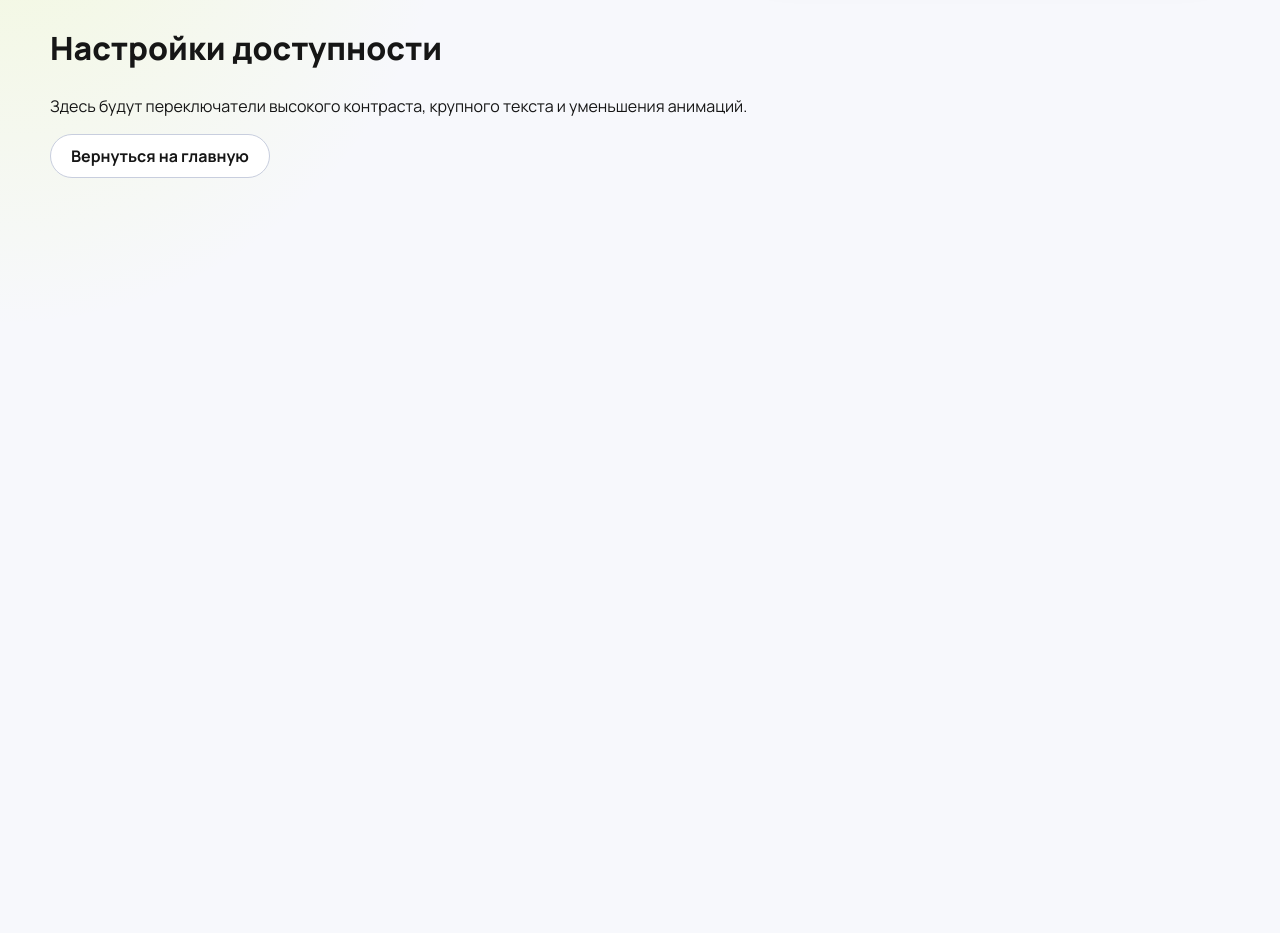
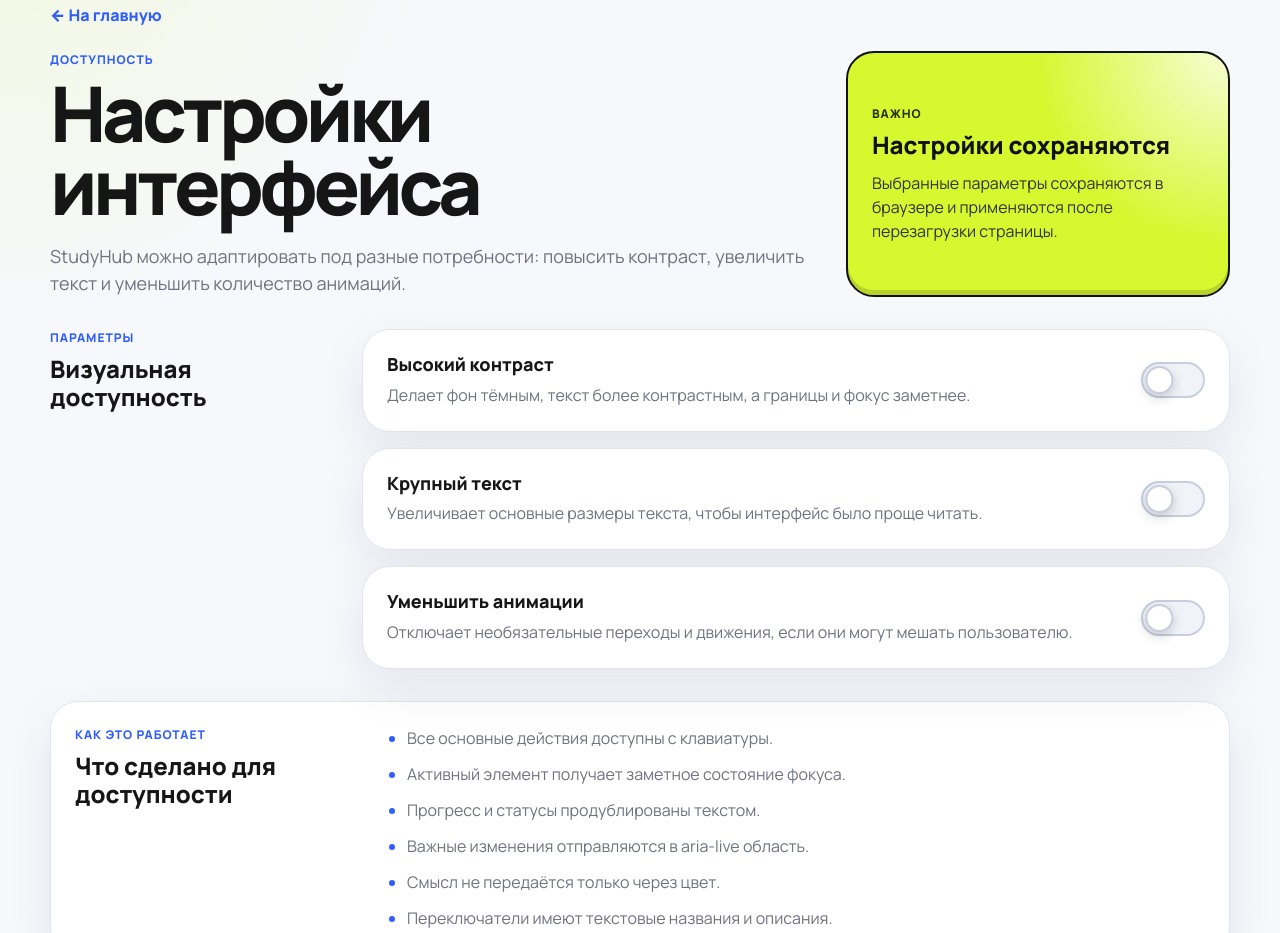
Before and after one commit to VremeniNet/StudyHub, a React (Vite) app: page /settings in a window 1280 px wide. Shown: the part 120-1053 px from the top of the page. Before the commit the page ends 800 px from the top, so only its background shows below. Built offline with nearby package versions, Linux system fonts and the light colour scheme.

Commit message:
feat: add accessibility settings page

```diff
--- /dev/null
+++ b/src/pages/SettingsPage/SettingsPage.module.css
@@ -0,0 +1,204 @@
+.backLink {
+	display: inline-flex;
+	margin-bottom: var(--space-6);
+	font-weight: 900;
+	color: var(--color-primary);
+	text-decoration: none;
+}
+
+.backLink:hover {
+	text-decoration: underline;
+}
+
+.header {
+	display: grid;
+	grid-template-columns: minmax(0, 1fr) 24rem;
+	gap: var(--space-6);
+	align-items: stretch;
+	margin-bottom: var(--space-8);
+}
+
+.eyebrow {
+	margin: 0 0 var(--space-2);
+	font-size: var(--font-size-xs);
+	font-weight: 900;
+	color: var(--color-primary);
+	letter-spacing: 0.08em;
+	text-transform: uppercase;
+}
+
+.title {
+	max-width: 52rem;
+	margin: 0;
+	font-size: clamp(2.5rem, 6vw, 5rem);
+	line-height: 0.95;
+	letter-spacing: -0.06em;
+}
+
+.description {
+	max-width: 48rem;
+	margin: var(--space-5) 0 0;
+	font-size: var(--font-size-lg);
+	color: var(--color-text-muted);
+}
+
+.noteCard {
+	display: flex;
+	flex-direction: column;
+	justify-content: center;
+	padding: var(--space-6);
+	color: #111111;
+	background:
+		radial-gradient(
+			circle at top right,
+			rgb(255 255 255 / 0.8),
+			transparent 12rem
+		),
+		var(--color-accent);
+	border: 2px solid #111111;
+	border-radius: var(--radius-xl);
+	box-shadow: inset 0 -5px 0 rgb(0 0 0 / 0.15);
+}
+
+.noteCard .eyebrow {
+	color: #263300;
+}
+
+.noteTitle {
+	margin: 0;
+	font-size: var(--font-size-xl);
+	line-height: var(--line-height-tight);
+}
+
+.noteText {
+	margin: var(--space-3) 0 0;
+	color: #333333;
+}
+
+.settingsGrid {
+	display: grid;
+	grid-template-columns: 18rem minmax(0, 1fr);
+	gap: var(--space-6);
+	align-items: start;
+	margin-bottom: var(--space-8);
+}
+
+.sectionTitle {
+	margin: 0;
+	font-size: var(--font-size-xl);
+	line-height: var(--line-height-tight);
+}
+
+.settingList {
+	display: grid;
+	gap: var(--space-4);
+}
+
+.settingCard {
+	display: grid;
+	grid-template-columns: minmax(0, 1fr) auto;
+	gap: var(--space-5);
+	align-items: center;
+	padding: var(--space-6);
+	background: var(--color-surface);
+	border: 1px solid var(--color-border);
+	border-radius: var(--radius-xl);
+	box-shadow: var(--shadow-card);
+}
+
+.settingTitle {
+	margin: 0;
+	font-size: var(--font-size-lg);
+	line-height: var(--line-height-tight);
+}
+
+.settingDescription {
+	margin: var(--space-2) 0 0;
+	color: var(--color-text-muted);
+}
+
+.switchRoot {
+	position: relative;
+	width: 4rem;
+	height: 2.25rem;
+	padding: 0;
+	background: var(--color-surface-muted);
+	border: 2px solid var(--color-border-strong);
+	border-radius: var(--radius-pill);
+	transition:
+		background var(--transition-fast),
+		border-color var(--transition-fast);
+}
+
+.switchRoot[data-state='checked'] {
+	background: var(--color-primary);
+	border-color: var(--color-primary);
+}
+
+.switchThumb {
+	display: block;
+	width: 1.75rem;
+	height: 1.75rem;
+	background: var(--color-surface);
+	border: 2px solid var(--color-border-strong);
+	border-radius: 50%;
+	box-shadow: 0 4px 12px rgb(0 0 0 / 0.18);
+	transition: transform var(--transition-fast);
+	transform: translateX(0.15rem);
+}
+
+.switchRoot[data-state='checked'] .switchThumb {
+	transform: translateX(1.9rem);
+}
+
+.accessibilityInfo {
+	display: grid;
+	grid-template-columns: 18rem minmax(0, 1fr);
+	gap: var(--space-6);
+	padding: var(--space-6);
+	margin-bottom: var(--space-8);
+	background: var(--color-surface);
+	border: 1px solid var(--color-border);
+	border-radius: var(--radius-xl);
+	box-shadow: var(--shadow-card);
+}
+
+.infoList {
+	display: grid;
+	gap: var(--space-3);
+	padding-left: 1.25rem;
+	margin: 0;
+	color: var(--color-text-muted);
+}
+
+.infoList li::marker {
+	color: var(--color-primary);
+}
+
+.dangerCard {
+	display: flex;
+	align-items: center;
+	justify-content: space-between;
+	gap: var(--space-6);
+	padding: var(--space-6);
+	background: var(--color-danger-soft);
+	border: 1px solid var(--color-danger);
+	border-radius: var(--radius-xl);
+}
+
+@media (max-width: 880px) {
+	.header,
+	.settingsGrid,
+	.accessibilityInfo {
+		grid-template-columns: 1fr;
+	}
+}
+
+@media (max-width: 620px) {
+	.settingCard,
+	.dangerCard {
+		align-items: flex-start;
+		flex-direction: column;
+		display: flex;
+	}
+}
--- a/src/pages/SettingsPage/SettingsPage.tsx
+++ b/src/pages/SettingsPage/SettingsPage.tsx
@@ -1,17 +1,170 @@
+import * as Switch from '@radix-ui/react-switch'
 import { Link } from 'react-router-dom'
+import { useStudyStore } from '../../store/useStudyStore'
+import styles from './SettingsPage.module.css'
 
 export function SettingsPage() {
+	const accessibility = useStudyStore(state => state.accessibility)
+	const setHighContrast = useStudyStore(state => state.setHighContrast)
+	const setLargeText = useStudyStore(state => state.setLargeText)
+	const setReduceMotion = useStudyStore(state => state.setReduceMotion)
+	const resetProgress = useStudyStore(state => state.resetProgress)
+
 	return (
 		<main id='main-content' className='page-shell page-section'>
-			<h1>Настройки доступности</h1>
-			<p>
-				Здесь будут переключатели высокого контраста, крупного текста и
-				уменьшения анимаций.
-			</p>
+			<Link className={styles.backLink} to='/'>
+				← На главную
+			</Link>
 
-			<Link className='secondary-button' to='/'>
-				Вернуться на главную
-			</Link>
+			<header className={styles.header}>
+				<div>
+					<p className={styles.eyebrow}>Доступность</p>
+					<h1 className={styles.title}>Настройки интерфейса</h1>
+					<p className={styles.description}>
+						StudyHub можно адаптировать под разные потребности: повысить
+						контраст, увеличить текст и уменьшить количество анимаций.
+					</p>
+				</div>
+
+				<aside
+					className={styles.noteCard}
+					aria-labelledby='settings-note-title'
+				>
+					<p className={styles.eyebrow}>Важно</p>
+					<h2 id='settings-note-title' className={styles.noteTitle}>
+						Настройки сохраняются
+					</h2>
+					<p className={styles.noteText}>
+						Выбранные параметры сохраняются в браузере и применяются после
+						перезагрузки страницы.
+					</p>
+				</aside>
+			</header>
+
+			<section className={styles.settingsGrid} aria-labelledby='settings-title'>
+				<div>
+					<p className={styles.eyebrow}>Параметры</p>
+					<h2 id='settings-title' className={styles.sectionTitle}>
+						Визуальная доступность
+					</h2>
+				</div>
+
+				<div className={styles.settingList}>
+					<article className={styles.settingCard}>
+						<div>
+							<h3 id='high-contrast-title' className={styles.settingTitle}>
+								Высокий контраст
+							</h3>
+							<p
+								id='high-contrast-description'
+								className={styles.settingDescription}
+							>
+								Делает фон тёмным, текст более контрастным, а границы и фокус
+								заметнее.
+							</p>
+						</div>
+
+						<Switch.Root
+							className={styles.switchRoot}
+							checked={accessibility.highContrast}
+							onCheckedChange={setHighContrast}
+							aria-labelledby='high-contrast-title'
+							aria-describedby='high-contrast-description'
+						>
+							<Switch.Thumb className={styles.switchThumb} />
+						</Switch.Root>
+					</article>
+
+					<article className={styles.settingCard}>
+						<div>
+							<h3 id='large-text-title' className={styles.settingTitle}>
+								Крупный текст
+							</h3>
+							<p
+								id='large-text-description'
+								className={styles.settingDescription}
+							>
+								Увеличивает основные размеры текста, чтобы интерфейс было проще
+								читать.
+							</p>
+						</div>
+
+						<Switch.Root
+							className={styles.switchRoot}
+							checked={accessibility.largeText}
+							onCheckedChange={setLargeText}
+							aria-labelledby='large-text-title'
+							aria-describedby='large-text-description'
+						>
+							<Switch.Thumb className={styles.switchThumb} />
+						</Switch.Root>
+					</article>
+
+					<article className={styles.settingCard}>
+						<div>
+							<h3 id='reduce-motion-title' className={styles.settingTitle}>
+								Уменьшить анимации
+							</h3>
+							<p
+								id='reduce-motion-description'
+								className={styles.settingDescription}
+							>
+								Отключает необязательные переходы и движения, если они могут
+								мешать пользователю.
+							</p>
+						</div>
+
+						<Switch.Root
+							className={styles.switchRoot}
+							checked={accessibility.reduceMotion}
+							onCheckedChange={setReduceMotion}
+							aria-labelledby='reduce-motion-title'
+							aria-describedby='reduce-motion-description'
+						>
+							<Switch.Thumb className={styles.switchThumb} />
+						</Switch.Root>
+					</article>
+				</div>
+			</section>
+
+			<section className={styles.accessibilityInfo} aria-labelledby='how-title'>
+				<div>
+					<p className={styles.eyebrow}>Как это работает</p>
+					<h2 id='how-title' className={styles.sectionTitle}>
+						Что сделано для доступности
+					</h2>
+				</div>
+
+				<ul className={styles.infoList}>
+					<li>Все основные действия доступны с клавиатуры.</li>
+					<li>Активный элемент получает заметное состояние фокуса.</li>
+					<li>Прогресс и статусы продублированы текстом.</li>
+					<li>Важные изменения отправляются в aria-live область.</li>
+					<li>Смысл не передаётся только через цвет.</li>
+					<li>Переключатели имеют текстовые названия и описания.</li>
+				</ul>
+			</section>
+
+			<section className={styles.dangerCard} aria-labelledby='reset-title'>
+				<div>
+					<p className={styles.eyebrow}>Данные</p>
+					<h2 id='reset-title' className={styles.sectionTitle}>
+						Сбросить прогресс
+					</h2>
+					<p className={styles.settingDescription}>
+						Кнопка удалит список изученных тем из локального хранилища браузера.
+						Это полезно для демонстрации проекта с нуля.
+					</p>
+				</div>
+
+				<button
+					className='secondary-button'
+					type='button'
+					onClick={resetProgress}
+				>
+					Сбросить прогресс
+				</button>
+			</section>
 		</main>
 	)
 }
```
